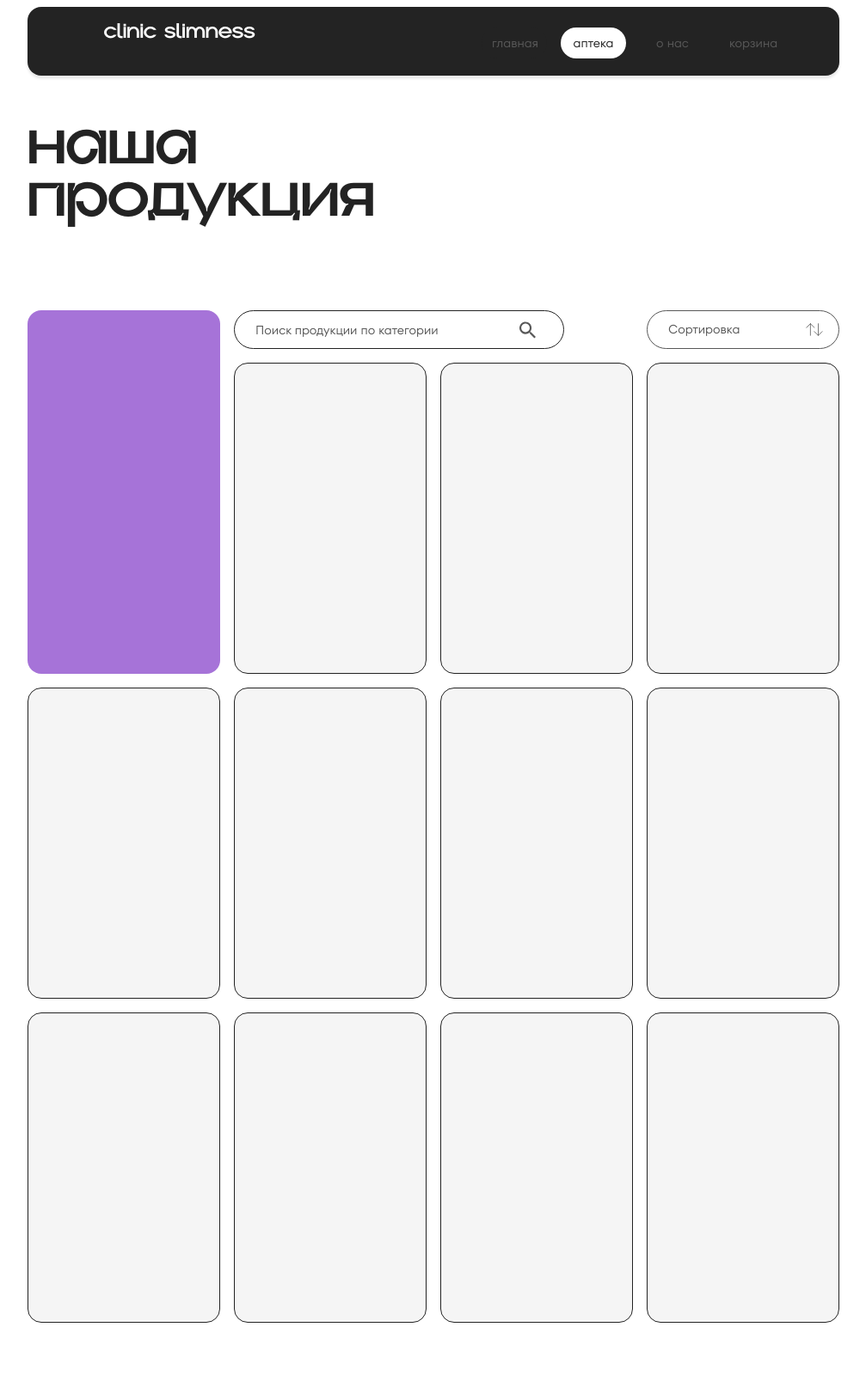
After one commit to LxrdTendx/ClinicSite, a Django app: page /market/ in a window 1280 px wide. The commit adds this page. Shown: the whole page at 86% size, without its empty margins (136-1143 px from the left). Run offline with Django 4.2, Linux system fonts and the light colour scheme.

Commit message:
~market page

```diff
--- a/ClinicSiteBack/ClinicSiteBack/urls.py
+++ b/ClinicSiteBack/ClinicSiteBack/urls.py
@@ -25,4 +25,5 @@ urlpatterns = [
     path('admin/', admin.site.urls),
     path('', include('clinicsite.urls')),
 
+
 ] + static(settings.STATIC_URL, document_root=settings.STATIC_ROOT)
--- /dev/null
+++ b/ClinicSiteBack/clinicsite/templates/market.html
@@ -0,0 +1,311 @@
+{% load static %}
+{% block content %}
+
+<style>
+    body{
+        /*background: gray;*/
+        margin: 0;
+        padding: 0;
+        zoom: 80%
+    }
+    @font-face {
+        font-family: 'Gropled';
+        src: url('/static/fonts/Gropled-Bold.otf') format('opentype');
+        font-weight: 700;
+        font-style: normal;
+    }
+    @font-face {
+        font-family: 'TT Fors';
+        src: url('/static/fonts/TT Fors Trial Variable.ttf') format('truetype');
+        font-weight: 400; /* Normal */
+        font-style: normal;
+    }
+
+    .header{
+        margin-top: 10px;
+        margin-right: auto;
+        margin-left: auto;
+        box-shadow: 0px 4px 4px 0px rgba(0, 0, 0, 0.10);
+        width: 73.75%;
+        height: 100px;
+        background: var(--main-grey, #232323);
+        font-family: Fira Sans Condensed, sans-serif;
+        font-size: 18px;
+        font-style: normal;
+        font-weight: 400;
+        line-height: normal;
+        position: sticky;
+        top: 10px;
+        z-index: 10;
+        border-radius: 20px;
+    }
+    .navbar{
+        margin-bottom:auto;
+        margin-top: auto;
+        margin-left: auto;
+        margin-right: 80px;
+        height: 39px;
+        width: auto;
+        display: inline-flex;
+        justify-content: flex-end;
+        align-items: center;
+        gap: 20px;
+    }
+    ul{
+        gap: 20px;
+        margin: 0;
+        width: 100%;
+        height: 100%;
+        display: flex;
+        list-style-type: none;
+    }
+
+    ul li{
+        width: 95px;
+
+    }
+    .logo{
+        color: var(--main-white, #F5F5F5);
+        font-family: Gropled, sans-serif;
+        font-size: 32px;
+        font-style: normal;
+        font-weight: 700;
+        line-height: 100%; /* 32px */
+        margin-left: 111px;
+        margin-top: auto;
+        margin-bottom: auto;
+    }
+    a{
+        text-decoration: none;
+        color: white;
+    }
+    .navbar a, .about-us-link a{
+        color: var(--main-light-grey, #585858);
+        text-decoration: none;
+    }
+    .navbar a:hover, .about-us-link a:hover{
+        cursor: pointer;
+        color: var(--main-grey, #232323);
+        transition: 0.5s;
+    }
+    .main a {
+        background-color: var(--main-grey, #232323); /* Фон для 'главная' */
+        color: white; /* Цвет текста для 'главная' */
+        border-radius: 80px; /* Скругление углов для 'главная' */
+        padding: 10px 15px; /* Внутренние отступы для создания обводки */
+        display: flex; /* Использование flexbox для центрирования текста */
+        align-items: center; /* Центрирование текста по вертикали */
+        justify-content: center; /* Центрирование текста по горизонтали */
+        width: auto; /* Автоматическая ширина в зависимости от контента и padding */
+    }
+
+    /* Стили для остальных пунктов меню */
+    .navbar a {
+        font-family: "TT Fors", sans-serif;
+        color: var(--main-light-grey, #585858);
+        display: block;
+        text-align: center;
+        padding: 10px 15px; /* Одинаковые отступы для всех пунктов */
+        border-radius: 80px; /* Скругление углов для всех пунктов */
+    }
+
+    /* Стили при наведении для всех пунктов меню */
+    .navbar a:hover {
+        color: var(--main-grey, #232323);
+        background-color: white; /* Фон при наведении */
+        text-decoration: none;
+    }
+    .navbar .active a {
+
+        background-color: white; /* Фон для активного пункта меню */
+        color: var(--main-grey, #232323); /* Цвет текста для активного пункта */
+
+    }
+    .title-page{
+        margin-top: 100px;
+        width: 73.75%;
+        height: 141px;
+        margin-right: auto;
+        margin-left: auto;
+
+    }
+    .title-page-text{
+        width: 505px;
+        height: 141px;
+        color: var(--main-grey, #232323);
+        leading-trim: both;
+        text-edge: cap;
+        font-family: Gropled,sans-serif;
+        font-size: 96px;
+        font-style: normal;
+        font-weight: 700;
+        line-height: 80%; /* 76.8px */
+    }
+    .market{
+        gap: 20px;
+        display: block;
+        margin-left: auto;
+        margin-right: auto;
+        width: 1180px;
+        height: 1550px;
+        margin-top: 100px;
+    }
+
+    .market-sorting{
+        width: 280px;
+        height: 529px;
+        flex-shrink: 0;
+        border-radius: 20px;
+        background: var(--main-violet, #A673D8);
+    }
+    .search-sorting {
+        justify-content: space-between;
+        width: 880px;
+        height: 57px;
+        display: flex;
+        gap: 20px; /* Расстояние между элементами */
+    }
+
+    .search input[type="search"] {
+        width: 480px;
+        height: 57px;
+        border-radius: 50px;
+        border: 1px solid #232323; /* Используем --main-grey как резервный цвет */
+        color: #585858; /* Используем --main-light-grey как резервный цвет */
+        font-family: 'TT Fors', sans-serif;
+        font-size: 18px;
+        font-style: normal;
+        font-weight: 280;
+        line-height: 18px; /* 100% от размера шрифта */
+        padding: 0 40px 0px 30px; /* Отступ слева и справа внутри поля поиска */
+        outline: none; /* Убираем контур при фокусе */
+        background-image: url('/static/searchicon.svg');
+        background-repeat: no-repeat;
+        background-position: calc(100% - 40px) center;  /* Позиция иконки внутри поля */
+
+    }
+
+    .search input[type="search"]::placeholder {
+        color: #585858;
+    }
+
+    .sort button {
+        border-radius: 50px;
+        border: 1px solid #585858; /* Используем --main-light-grey как резервный цвет */
+        width: 280px;
+        height: 57px;
+        color: #585858; /* Используем --main-light-grey как резервный цвет */
+        font-family: 'TT Fors', sans-serif;
+        font-size: 18px;
+        font-style: normal;
+        font-weight: 280;
+        line-height: 18px; /* 100% от размера шрифта */
+        background-color: transparent; /* Прозрачный фон */
+        cursor: pointer; /* Курсор в виде руки при наведении */
+        background-image: url('/static/sorticon.svg'); /* Путь к вашей иконке */
+        background-repeat: no-repeat;
+        background-position: calc(100% - 23px) center; /* Иконка справа с отступом в 23px */
+         /* Размер иконки */
+        padding: 0 150px 0 30px; /* Отступы, учитывая место для иконки */
+        outline: none;
+    }
+
+    .sort button:hover {
+        background-color: #eaeaea; /* Легкий фон при наведении */
+    }
+    .sort{
+        width: 280px;
+        height: 57px;
+    }
+    .search{
+        width: 480px;
+        height: 57px;
+    }
+    .card{
+        width: 280px;
+        height: 452px;
+        border-radius: 20px;
+        border: 1px solid var(--main-grey, #232323);
+        background: var(--main-white, #F5F5F5);
+        box-sizing: border-box;
+    }
+    .card-container {
+        display: flex;
+        flex-wrap: wrap; /* Позволяет элементам переноситься на новую строку */
+        gap: 20px; /* Устанавливает промежуток между карточками */
+        justify-content: flex-start; /* Выравнивание карточек по началу контейнера */
+        margin-top: 20px; /* Отступ сверху */
+    }
+
+
+
+</style>
+
+<link href="https://cdn.jsdelivr.net/npm/aos@2.3.4/dist/aos.css" rel="stylesheet">
+<script src="https://cdn.jsdelivr.net/npm/aos@2.3.4/dist/aos.js"></script>
+
+<div class="header" style="display: flex" >
+    <div class="logo" >
+        <a href="" ><img src="">clinic slimness</a>
+    </div>
+    <div class="navbar">
+        <ul>
+            <li>
+                <div class="main " style="">
+                    <a href="{% url 'login' %}">главная</a>
+                </div>
+            </li>
+
+            <li>
+                <div class="production active">
+                    <a href="{% url 'market' %}">аптека</a>
+                </div>
+            </li>
+            <li>
+                <div class="about-us">
+                    <a href="">о нас</a>
+                </div>
+            </li>
+            <li>
+                <div class="cart">
+                    <a href="">корзина</a>
+                </div>
+            </li>
+        </ul>
+
+    </div>
+</div>
+<div class="title-page">
+    <div class="title-page-text">наша продукция</div>
+</div>
+<div class="market">
+    <div style="display: flex">
+        <div class="market-sorting"></div>
+        <div style="display: block; margin-left: 20px" >
+            <div class="search-sorting">
+            <div class="search">
+                <input type="search" placeholder="Поиск продукции по категории">
+            </div>
+            <div class="sort">
+                <button type="button">Сортировка</button>
+            </div>
+        </div>
+            <div class="card-container" >
+                <div class="card"></div>
+                <div class="card"></div>
+                <div class="card"></div>
+            </div>
+        </div>
+    </div>
+    <div class="card-container">
+        <div class="card"></div>
+        <div class="card"></div>
+        <div class="card"></div>
+        <div class="card"></div>
+        <div class="card"></div>
+        <div class="card"></div>
+        <div class="card"></div>
+        <div class="card"></div>
+    </div>
+</div>
+{% endblock %}
--- a/ClinicSiteBack/clinicsite/urls.py
+++ b/ClinicSiteBack/clinicsite/urls.py
@@ -5,4 +5,6 @@ from django.conf import settings
 from django.conf.urls.static import static
 
 urlpatterns = [
-    path('', views.login_view, name='login')]
+    path('', views.login_view, name='login'),
+    path('market/', views.market_view, name='market')
+]
--- a/ClinicSiteBack/clinicsite/views.py
+++ b/ClinicSiteBack/clinicsite/views.py
@@ -2,3 +2,6 @@ from django.shortcuts import render
 
 def login_view(request):
     return render(request, 'login.html')
+
+def market_view(request):
+    return render(request, 'market.html')
```
Also changed, not shown: ClinicSiteBack/clinicsite/templates/login.html (+24 -21 lines), ClinicSiteBack/static/searchicon.svg (added), ClinicSiteBack/static/sorticon.svg (added).
